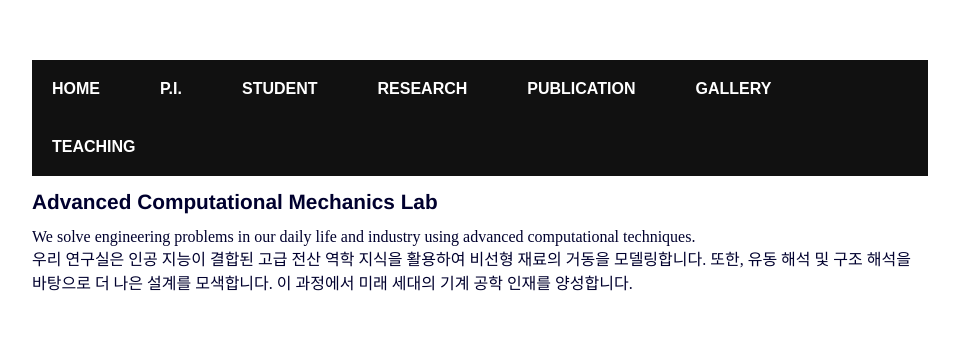
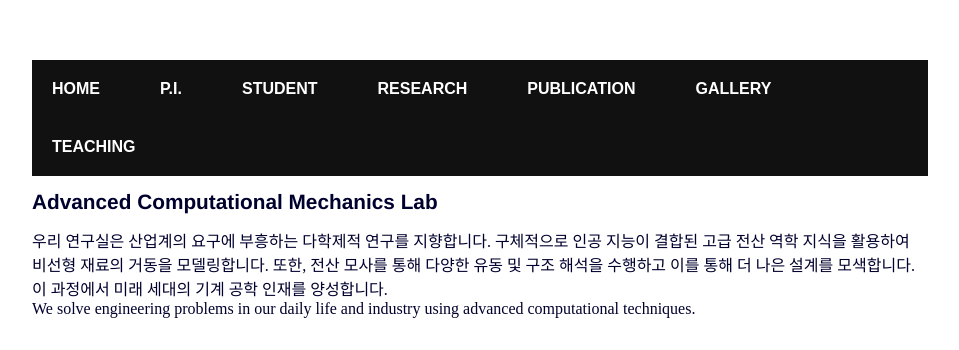
Before and after one commit to jaekwangjk/jaekwangjk.github.io, a Jekyll site: the page built from index.html, in a window 1280 px wide, cut to the strip 0-350 px from the top of the page. Shown: the whole strip, without its empty margins (160-1119 px from the left). Built offline with Jekyll 4.4.1, drawn with Linux system fonts in a browser that asks for light colours.

Commit message:
Update index.html

```diff
--- a/index.html
+++ b/index.html
@@ -8,9 +8,10 @@ title: Jaekwang Kim
 	<h1>Advanced Computational Mechanics Lab</h1>
 
 	<div>
+	우리 연구실은 산업계의 요구에 부흥하는 다학제적 연구를 지향합니다. 구체적으로 인공 지능이 결합된 고급 전산 역학 지식을 활용하여 비선형 재료의 거동을 모델링합니다.
+	또한, 전산 모사를 통해 다양한 유동 및 구조 해석을 수행하고 이를 통해 더 나은 설계를 모색합니다.
+	이 과정에서 미래 세대의 기계 공학 인재를 양성합니다. <br>
 	We solve engineering problems in our daily life and industry using advanced computational techniques.<br>
-	우리 연구실은 인공 지능이 결합된 고급 전산 역학 지식을 활용하여 비선형 재료의 거동을 모델링합니다. 또한, 유동 해석 및 구조 해석을 바탕으로 더 나은 설계를 모색합니다.
-	이 과정에서 미래 세대의 기계 공학 인재를 양성합니다. <br>
 	</div>
 
 	</p>
```
